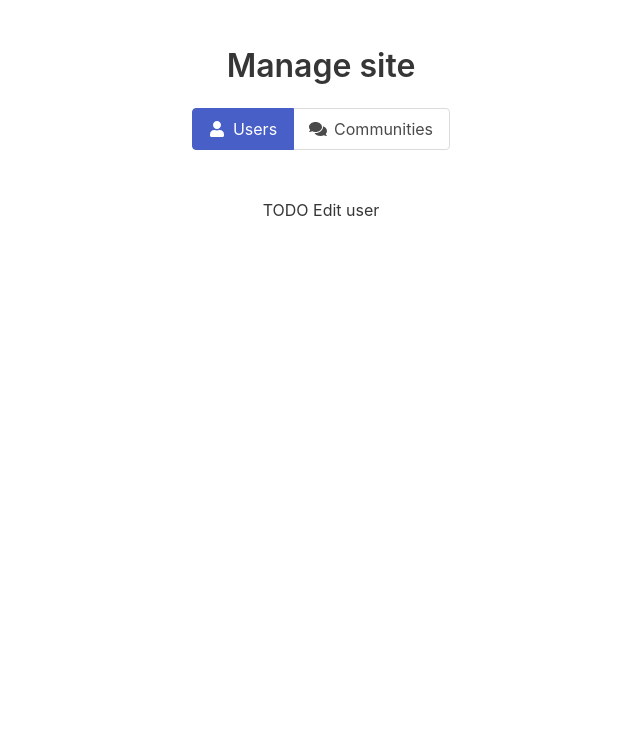
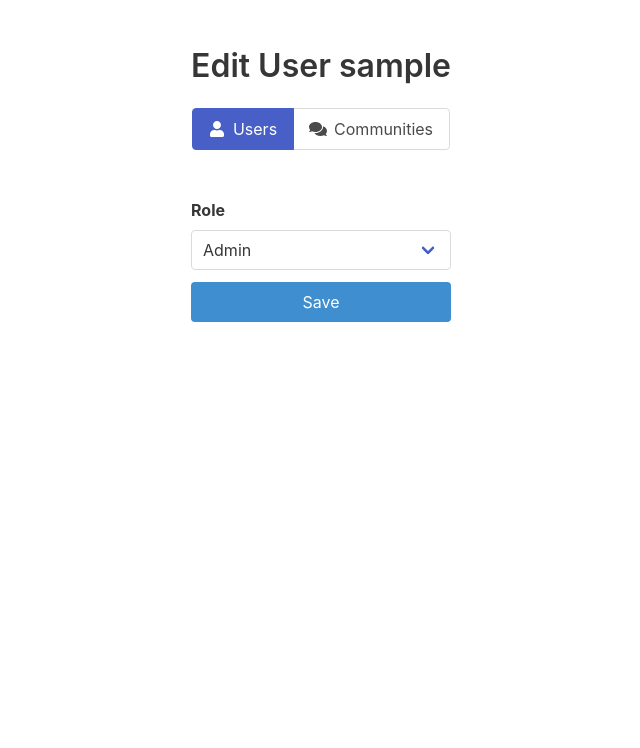
Before and after one commit to henrinikku/Keskustelufoorumi, a Flask app: page /admin/user/1/edit in a window 1280 px wide. Shown: the part 52-800 px from the top of the page, without its empty margins (319-959 px from the left). Run offline with Flask 2, Linux system fonts and the light colour scheme; a user stored in the database is signed in; tables that the repository leaves empty hold one stand-in row (values such as "Sample post"); some libraries are stand-ins or nearby versions.

Commit message:
Finish user management

```diff
--- a/application/forms/base.py
+++ b/application/forms/base.py
@@ -1,6 +1,6 @@
 from flask import flash
 from flask_wtf import FlaskForm
-from wtforms import StringField, PasswordField, SubmitField
+from wtforms import StringField, PasswordField, SubmitField, SelectField
 
 
 class BaseForm(FlaskForm):
@@ -26,6 +26,13 @@ class BaseForm(FlaskForm):
             self.flash_errors()
 
         return result
+
+
+class StyledSelectField(SelectField):
+    def __init__(self, *args, **kwargs):
+        """This acts as a placeholder for now"""
+
+        super(StyledSelectField, self).__init__(*args, **kwargs)
 
 
 class StyledStringField(StringField):
--- /dev/null
+++ b/application/forms/user.py
@@ -0,0 +1,16 @@
+from wtforms import validators
+
+from application.forms.base import (
+    BaseForm, StyledSubmitField, StyledSelectField,
+)
+from application.models import UserRole
+
+
+class UserForm(BaseForm):
+    role = StyledSelectField(
+        "Role",
+        [validators.DataRequired()],
+        choices=UserRole.choices(),
+        coerce=UserRole.coerce,
+    )
+    submit = StyledSubmitField("Save")
--- a/application/models/user.py
+++ b/application/models/user.py
@@ -12,6 +12,17 @@ class UserRole(enum.Enum):
     normal = 1
     premium = 2
     admin = 3
+
+    def __str__(self):
+        return self.name
+
+    @classmethod
+    def choices(cls):
+        return [(field.name, field.name.capitalize()) for field in cls]
+
+    @classmethod
+    def coerce(cls, obj):
+        return obj if isinstance(obj, UserRole) else UserRole[obj]
 
 
 class User(BaseModel, UserMixin):
--- a/application/queries/user.py
+++ b/application/queries/user.py
@@ -7,8 +7,10 @@ from application.models import User
 def all_users_except(user_id):
     return User.query.filter(not_(User.id == user_id)).order_by(User.username)
 
+
 def by_id(user_id):
     return User.query.get(user_id)
+
 
 def by_username(username):
     return User.query.filter_by(username=username).first()
--- a/application/templates/admin.html
+++ b/application/templates/admin.html
@@ -1,8 +1,8 @@
 {% extends "base.html" %}
 
 {% block content %}
-    <h1 class="title">Manage site</h1>
-    <div class="tabs is-toggle is-fullwidth">
+    <h1 class="title">{{ title or "Manage site" }}</h1>
+    <div class="tabs is-toggle is-centered">
         <ul>
             {% if current_user.is_admin() %}
                 <li class="{{ "is-active" if url_for("admin.users") in request.path else "" }}">
--- a/application/templates/admin_edit_user.html
+++ b/application/templates/admin_edit_user.html
@@ -1,5 +1,16 @@
 {% extends "admin.html" %}
 
 {% block admin_content %}
-    TODO Edit user
+    <form class="has-text-left" method="POST"
+          action="{{ url_for("admin.edit_user", id=id) }}">
+        {{ form.role.label(class_="label") }}
+        <div class="field">
+            <div class="control">
+                <div class="select is-fullwidth">
+                    {{ form.role }}
+                </div>
+            </div>
+        </div>
+        {{ form.submit }}
+    </form>
 {% endblock %}
--- a/application/templates/login.html
+++ b/application/templates/login.html
@@ -14,7 +14,7 @@
                     </div>
                 {% endif %}
             {% endwith %}
-            <form method="POST" action="{{ url_for('auth.login') }}">
+            <form method="POST" action="{{ url_for("auth.login") }}">
                 <div class="field">
                     <div class="control">
                         {{ form.username }}
--- a/application/views/admin.py
+++ b/application/views/admin.py
@@ -1,7 +1,9 @@
-from flask import Blueprint, render_template, url_for, redirect
+from flask import Blueprint, render_template, url_for, redirect, request
 from flask_login import current_user
 
+from application.db import db
 from application.decorators.permissions import is_admin_user, is_premium_user
+from application.forms.user import UserForm
 from application.queries import user as user_queries
 
 admin = Blueprint("admin", __name__)
@@ -17,17 +19,29 @@ def index():
 @is_admin_user
 def users():
     users = user_queries.all_users_except(current_user.id).all()
-    return render_template("admin_users.html", users=users)
+    return render_template(
+        "admin_users.html", title="Manage Users", users=users
+    )
 
 
-@admin.route("/user/<id>/edit")
+@admin.route("/user/<id>/edit", methods=["GET", "POST"])
 @is_admin_user
 def edit_user(id):
     if id == current_user.id:
         return redirect(url_for("admin.users"))
 
     user = user_queries.by_id(id)
-    return render_template("admin_edit_user.html", user=user)
+    form = UserForm(obj=user)
+
+    if request.method == "POST" and form.validate():
+        form.populate_obj(user)
+        db.session.commit()
+        return redirect(url_for("admin.users"))
+
+    return render_template(
+        "admin_edit_user.html", title=f"Edit User {user.username}",
+        id=id, form=form
+    )
 
 
 @admin.route("/user/<id>/delete")
@@ -42,4 +56,4 @@ def delete_user(id):
 @admin.route("/community")
 @is_premium_user
 def communities():
-    return render_template("admin_communities.html")
+    return render_template("admin_communities.html", title="Manage Communities")
--- a/application/views/auth.py
+++ b/application/views/auth.py
@@ -3,7 +3,6 @@ from flask_login import login_user, logout_user
 from werkzeug.security import check_password_hash
 
 from application.forms.auth import RegisterForm, LoginForm
-from application.models import User
 from application.queries.user import add_user, by_username
 
 auth = Blueprint("auth", __name__)
```
